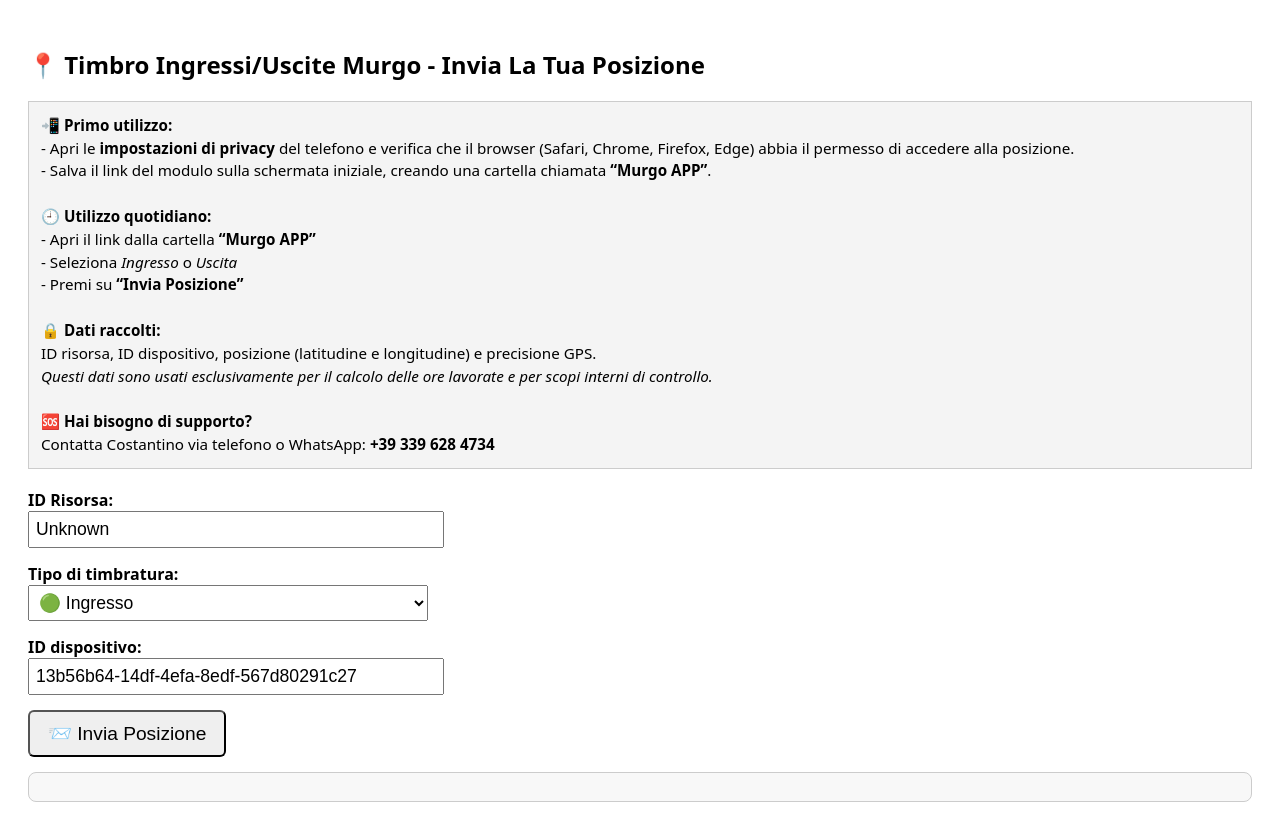
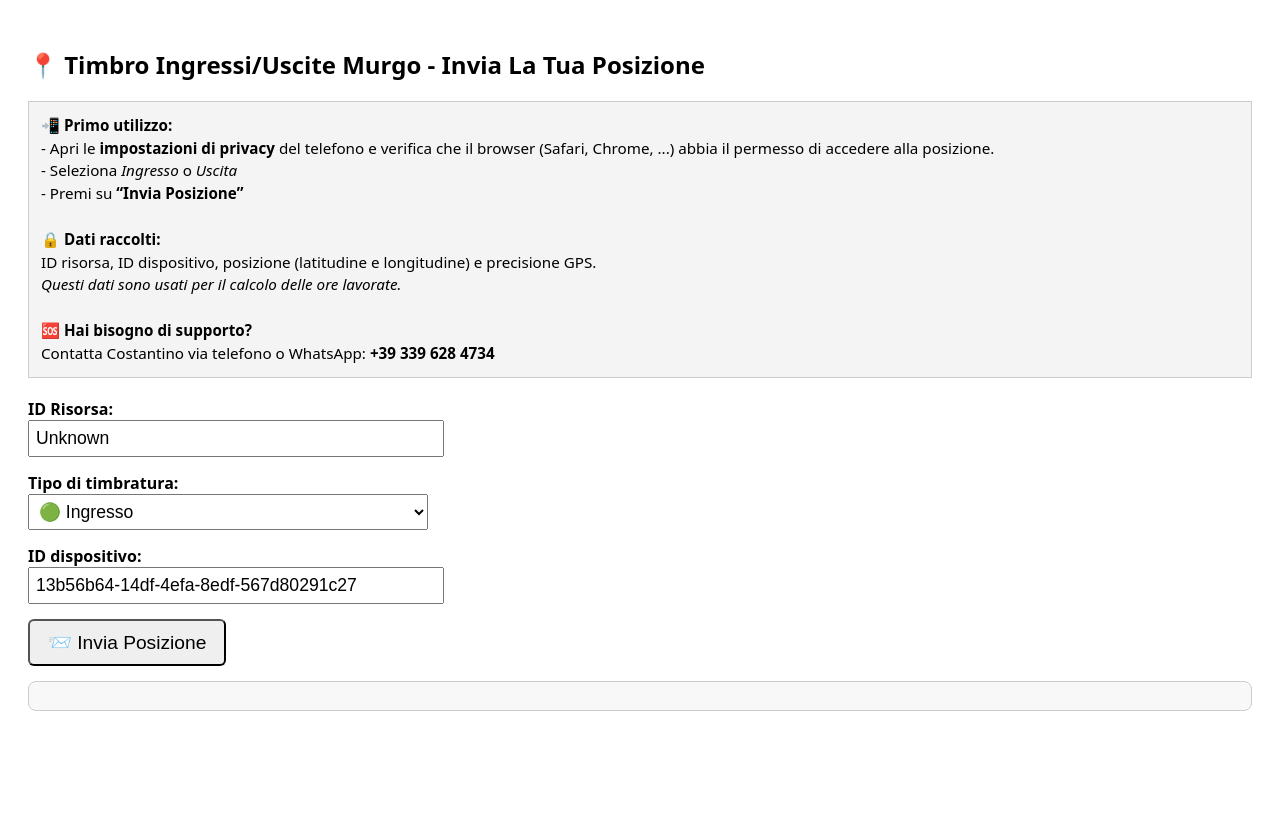
Before and after one commit to costantino0/registropresenzeV2, a plain HTML site: page index.html in a window 1280 px wide. After the commit the page ends 800 px from the top, so only its background shows below. Drawn offline with Linux system fonts and the light colour scheme.

Commit message:
Update index.html

```diff
--- a/index.html
+++ b/index.html
@@ -47,19 +47,14 @@
   <!-- Istruzioni -->
   <div style="border: 1px solid #ccc; padding: 12px; margin-bottom: 20px; background-color: #f4f4f4; font-size: 0.95rem; line-height: 1.5;">
     <strong>📲 Primo utilizzo:</strong><br />
-    - Apri le <strong>impostazioni di privacy</strong> del telefono e verifica che il browser (Safari, Chrome, Firefox, Edge) abbia il permesso di accedere alla posizione.<br />
-    - Salva il link del modulo sulla schermata iniziale, creando una cartella chiamata <strong>“Murgo APP”</strong>.
-
-    <br /><br />
-    <strong>🕘 Utilizzo quotidiano:</strong><br />
-    - Apri il link dalla cartella <strong>“Murgo APP”</strong><br />
+    - Apri le <strong>impostazioni di privacy</strong> del telefono e verifica che il browser (Safari, Chrome, ...) abbia il permesso di accedere alla posizione.<br />
     - Seleziona <em>Ingresso</em> o <em>Uscita</em><br />
     - Premi su <strong>“Invia Posizione”</strong>
 
     <br /><br />
     <strong>🔒 Dati raccolti:</strong><br />
     ID risorsa, ID dispositivo, posizione (latitudine e longitudine) e precisione GPS.<br />
-    <em>Questi dati sono usati esclusivamente per il calcolo delle ore lavorate e per scopi interni di controllo.</em>
+    <em>Questi dati sono usati per il calcolo delle ore lavorate.</em>
 
     <br /><br />
     <strong>🆘 Hai bisogno di supporto?</strong><br />
```
